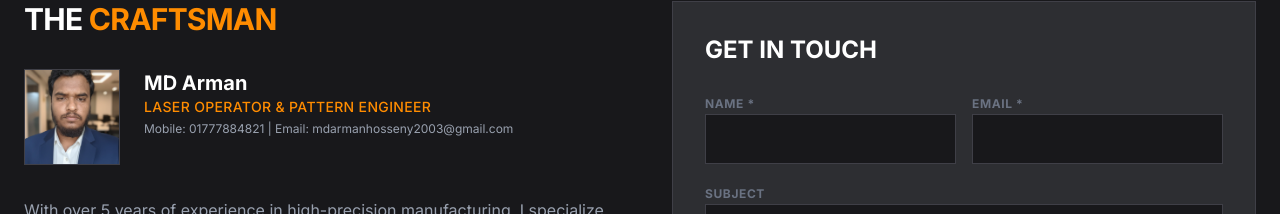
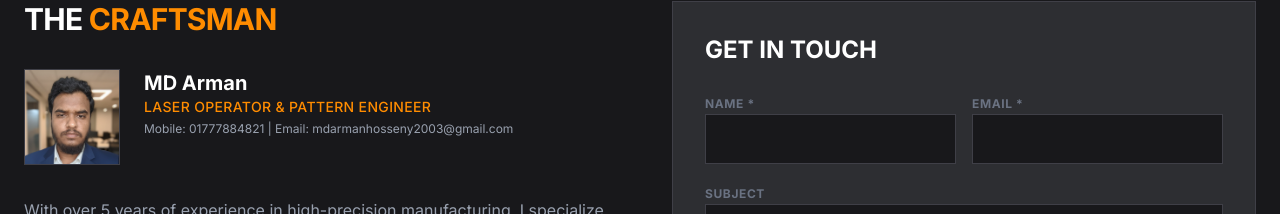
Before and after one commit to armanhossen111/laser-portfolio, a Next.js app: page / in a window 1280 px wide. Shown: the part 1851-2065 px from the top of the page. Built offline with nearby package versions, Linux system fonts and the light colour scheme; no server answers; the database is empty.

Commit message:
Fix profile image cropping to show the head/hair

```diff
--- a/src/components/AboutContact.tsx
+++ b/src/components/AboutContact.tsx
@@ -65,7 +65,8 @@ export default function AboutContact() {
                                 src="/bio.jpg"
                                 alt="MD Arman Profile"
                                 fill
-                                className="object-cover"
+                                className="object-cover object-top"
+
                             />
                         </div>
                         <div>
--- a/src/components/Hero.tsx
+++ b/src/components/Hero.tsx
@@ -50,7 +50,8 @@ export default function Hero() {
                                 src="/portrait.jpg"
                                 alt="Professional Portrait"
                                 fill
-                                className="object-cover opacity-80"
+                                className="object-cover object-top opacity-80"
+
                                 priority
                             />
                         </div>
```
